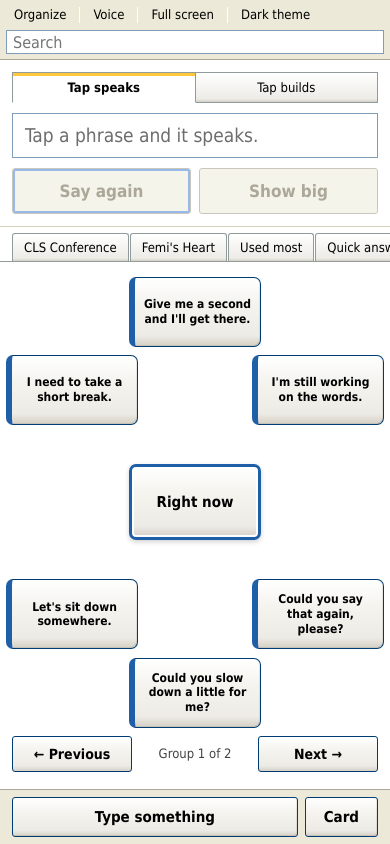
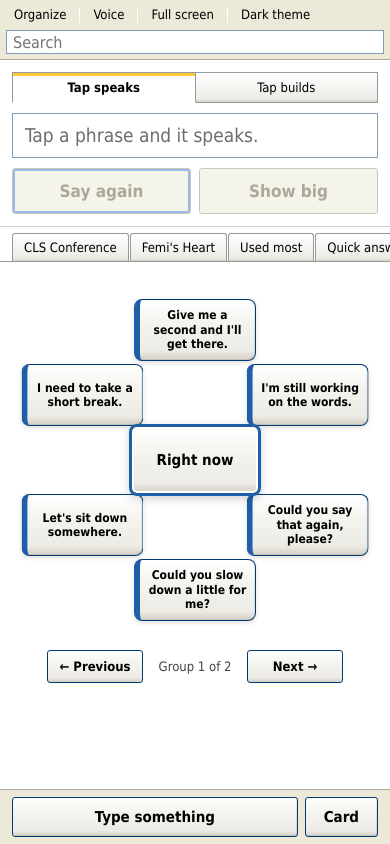
Before and after one commit to lancepounds/Speechy, a plain HTML site: page index.html in a window 390 px wide. Drawn offline with Linux system fonts and the light colour scheme.

Commit message:
Improve radial spacing and add pop-out animation

```diff
--- a/index.html
+++ b/index.html
@@ -307,61 +307,102 @@
   /* ================= radial phrase navigator ================= */
   .grid.radial-mode{
     display:block;
-    padding:10px 12px 18px;
+    padding:8px 12px 20px;
+    overflow:visible;
   }
   .radial-board{
+    --ring-r:190px;
     position:relative;
-    width:min(720px,100%);
-    height:540px;
+    width:min(760px,100%);
+    height:500px;
     margin:0 auto;
+    overflow:visible;
   }
   .radial-center,.radial-phrase{
     position:absolute;
+    left:50%;
+    top:50%;
     display:flex;
     align-items:center;
     justify-content:center;
     text-align:center;
     background:var(--btn);
     border:1px solid var(--edge);
-    border-radius:7px;
+    border-radius:8px;
     color:var(--ink);
     font-weight:bold;
-    box-shadow:inset -1px -1px 0 rgba(0,0,0,.08);
+    box-shadow:inset -1px -1px 0 rgba(0,0,0,.08),0 2px 5px rgba(0,0,0,.12);
   }
   .radial-center{
-    left:50%;top:50%;
     transform:translate(-50%,-50%);
-    width:180px;height:92px;
+    width:176px;
+    height:86px;
     padding:12px;
     font-size:18px;
     border:3px solid var(--cat);
-    box-shadow:inset 0 0 0 2px #fff,0 2px 5px rgba(0,0,0,.18);
+    z-index:3;
+    box-shadow:inset 0 0 0 2px #fff,0 3px 10px rgba(0,0,0,.18);
   }
   .radial-phrase{
-    width:190px;
-    min-height:82px;
-    max-height:118px;
+    --angle:0deg;
+    width:174px;
+    min-height:74px;
+    max-height:104px;
     padding:10px 12px;
-    font-size:15px;
-    line-height:1.22;
+    font-size:14px;
+    line-height:1.2;
     overflow:hidden;
     border-left:6px solid var(--cat);
+    z-index:2;
+    opacity:0;
+    transform:
+      translate(-50%,-50%)
+      rotate(var(--angle))
+      translateY(0)
+      rotate(calc(-1 * var(--angle)))
+      scale(.72);
+    animation:radial-pop .34s cubic-bezier(.2,.8,.2,1) forwards;
+    animation-delay:calc(var(--i) * 55ms);
+    transform-origin:center;
   }
   .radial-phrase:hover,.radial-center:hover{
-    box-shadow:inset 0 0 0 2px var(--hot),inset 0 0 0 3px var(--hot-in);
-  }
-  .radial-phrase.pos-0{left:50%;top:1%;transform:translateX(-50%)}
-  .radial-phrase.pos-1{right:2%;top:18%}
-  .radial-phrase.pos-2{right:2%;bottom:18%}
-  .radial-phrase.pos-3{left:50%;bottom:1%;transform:translateX(-50%)}
-  .radial-phrase.pos-4{left:2%;bottom:18%}
-  .radial-phrase.pos-5{left:2%;top:18%}
+    box-shadow:inset 0 0 0 2px var(--hot),inset 0 0 0 3px var(--hot-in),0 2px 6px rgba(0,0,0,.16);
+  }
+  @keyframes radial-pop{
+    0%{
+      opacity:0;
+      transform:
+        translate(-50%,-50%)
+        rotate(var(--angle))
+        translateY(0)
+        rotate(calc(-1 * var(--angle)))
+        scale(.72);
+    }
+    70%{
+      opacity:1;
+      transform:
+        translate(-50%,-50%)
+        rotate(var(--angle))
+        translateY(calc(-1 * (var(--ring-r) + 8px)))
+        rotate(calc(-1 * var(--angle)))
+        scale(1.04);
+    }
+    100%{
+      opacity:1;
+      transform:
+        translate(-50%,-50%)
+        rotate(var(--angle))
+        translateY(calc(-1 * var(--ring-r)))
+        rotate(calc(-1 * var(--angle)))
+        scale(1);
+    }
+  }
   .radial-nav{
     display:flex;
     gap:8px;
     justify-content:center;
     align-items:center;
-    margin:4px auto 0;
+    margin:0 auto 4px;
     max-width:620px;
   }
   .radial-nav button{
@@ -373,19 +414,33 @@
     border:1px solid var(--edge);
     border-radius:3px;
   }
-  .radial-page-label{min-width:110px;text-align:center;font-size:13px;color:var(--ink-soft)}
-  @media (max-width:700px){
-    .radial-board{height:500px}
-    .radial-center{width:150px;height:82px;font-size:16px}
-    .radial-phrase{width:150px;min-height:76px;font-size:13px;padding:8px}
-  }
-  @media (max-width:480px){
-    .grid.radial-mode{padding-left:6px;padding-right:6px}
-    .radial-board{height:460px}
-    .radial-center{width:132px;height:76px;font-size:15px}
-    .radial-phrase{width:132px;min-height:70px;max-height:100px;font-size:12px;padding:7px}
-    .radial-phrase.pos-1,.radial-phrase.pos-2{right:0}
-    .radial-phrase.pos-4,.radial-phrase.pos-5{left:0}
+  .radial-page-label{
+    min-width:110px;
+    text-align:center;
+    font-size:13px;
+    color:var(--ink-soft);
+  }
+  @media (max-width:760px){
+    .radial-board{--ring-r:160px;height:440px}
+    .radial-center{width:154px;height:80px;font-size:16px}
+    .radial-phrase{width:148px;min-height:68px;max-height:96px;font-size:13px;padding:8px 9px}
+  }
+  @media (max-width:520px){
+    .grid.radial-mode{padding-left:4px;padding-right:4px}
+    .radial-board{--ring-r:130px;height:380px}
+    .radial-center{width:132px;height:72px;font-size:15px}
+    .radial-phrase{width:122px;min-height:62px;max-height:88px;font-size:12px;padding:7px}
+    .radial-nav button{min-width:96px;padding:8px 10px;font-size:13px}
+    .radial-page-label{min-width:88px}
+  }
+  @media (prefers-reduced-motion: reduce){
+    .radial-phrase{animation:none;opacity:1;transform:
+      translate(-50%,-50%)
+      rotate(var(--angle))
+      translateY(calc(-1 * var(--ring-r)))
+      rotate(calc(-1 * var(--angle)))
+      scale(1);
+    }
   }
   [data-theme="dark"] .radial-center,[data-theme="dark"] .radial-phrase,[data-theme="dark"] .radial-nav button{color:#F2F2F2}
 
@@ -1378,10 +1433,12 @@ function renderGrid(){
 
   slice.forEach((p,i)=>{
     const b = document.createElement('button');
-    b.className = 'radial-phrase pos-' + i;
+    b.className = 'radial-phrase';
     b.textContent = p;
     b.title = p;
     b.style.setProperty('--cat', cat.color);
+    b.style.setProperty('--i', i);
+    b.style.setProperty('--angle', (i * (360 / slice.length)) + 'deg');
     b.onclick = ()=>{
       if(mode === 'build'){ addToBuffer(p, !!cat.addon); }
       else { speak(p); bump(p); }
```
